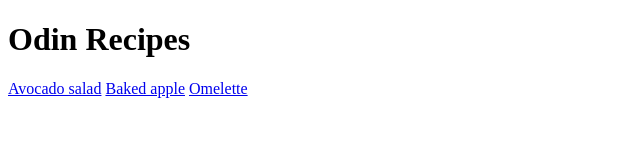
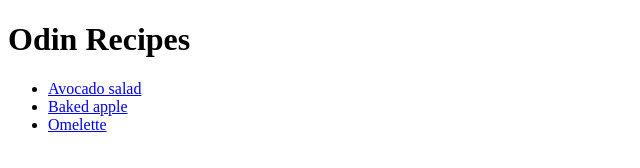
Before and after one commit to patrycjastarzec/odin-recipes, a plain HTML site: page index.html in a window 1280 px wide. Shown: the whole page, without its empty margins (0-640 px from the left). Drawn offline with Linux system fonts and the light colour scheme.

Commit message:
Add an unordered list for the recipes on main page

```diff
--- a/index.html
+++ b/index.html
@@ -8,8 +8,10 @@
 </head>
 <body>
     <h1>Odin Recipes</h1>
-    <a href="recipes/avocadosalad.html">Avocado salad</a>
-    <a href="recipes/bakedapple.html">Baked apple</a>
-    <a href="recipes/omelette.html">Omelette</a>
+    <ul>
+        <li><a href="recipes/avocadosalad.html">Avocado salad</a></li>
+        <li><a href="recipes/bakedapple.html">Baked apple</a></li>
+        <li><a href="recipes/omelette.html">Omelette</a></li>
+    </ul>
 </body>
 </html>
```
